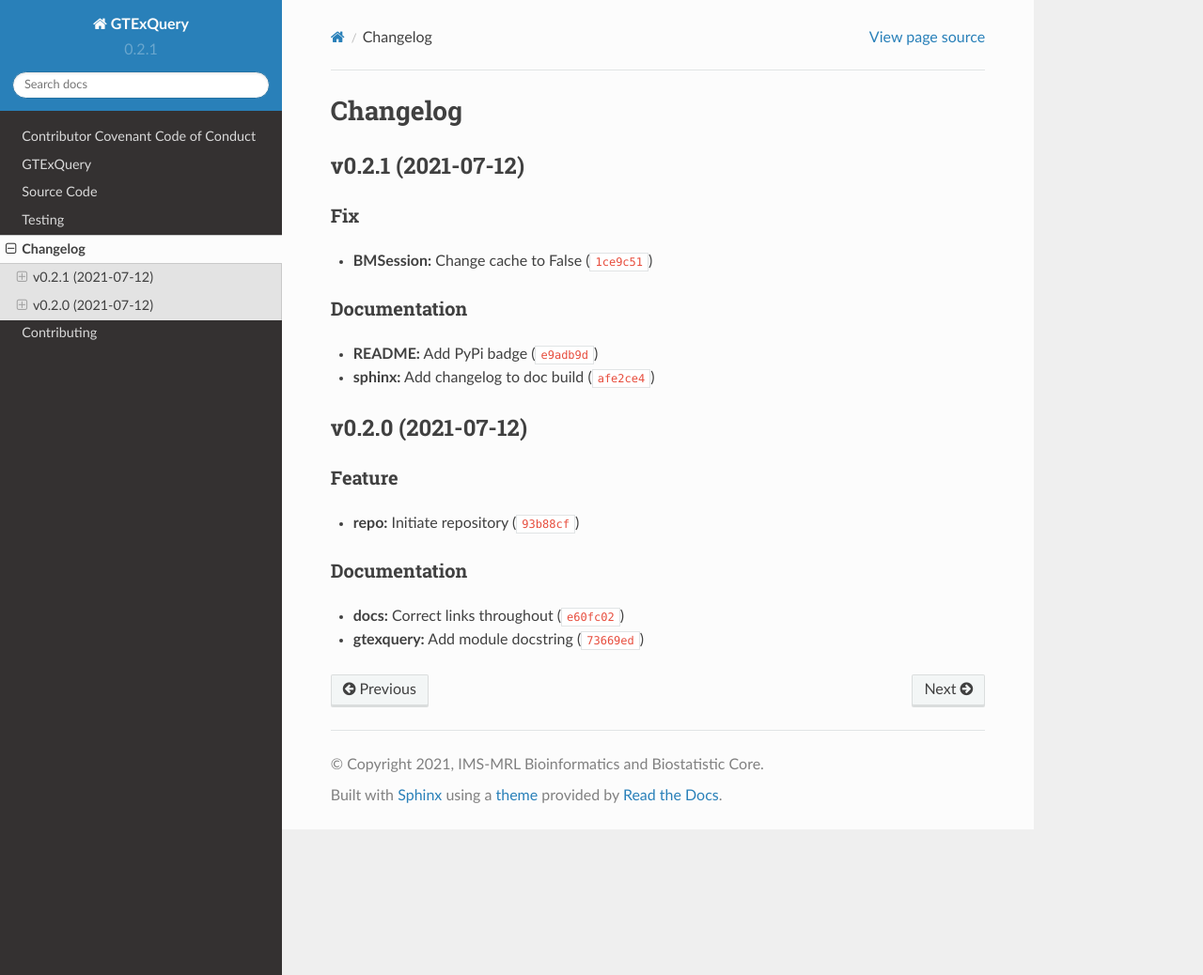
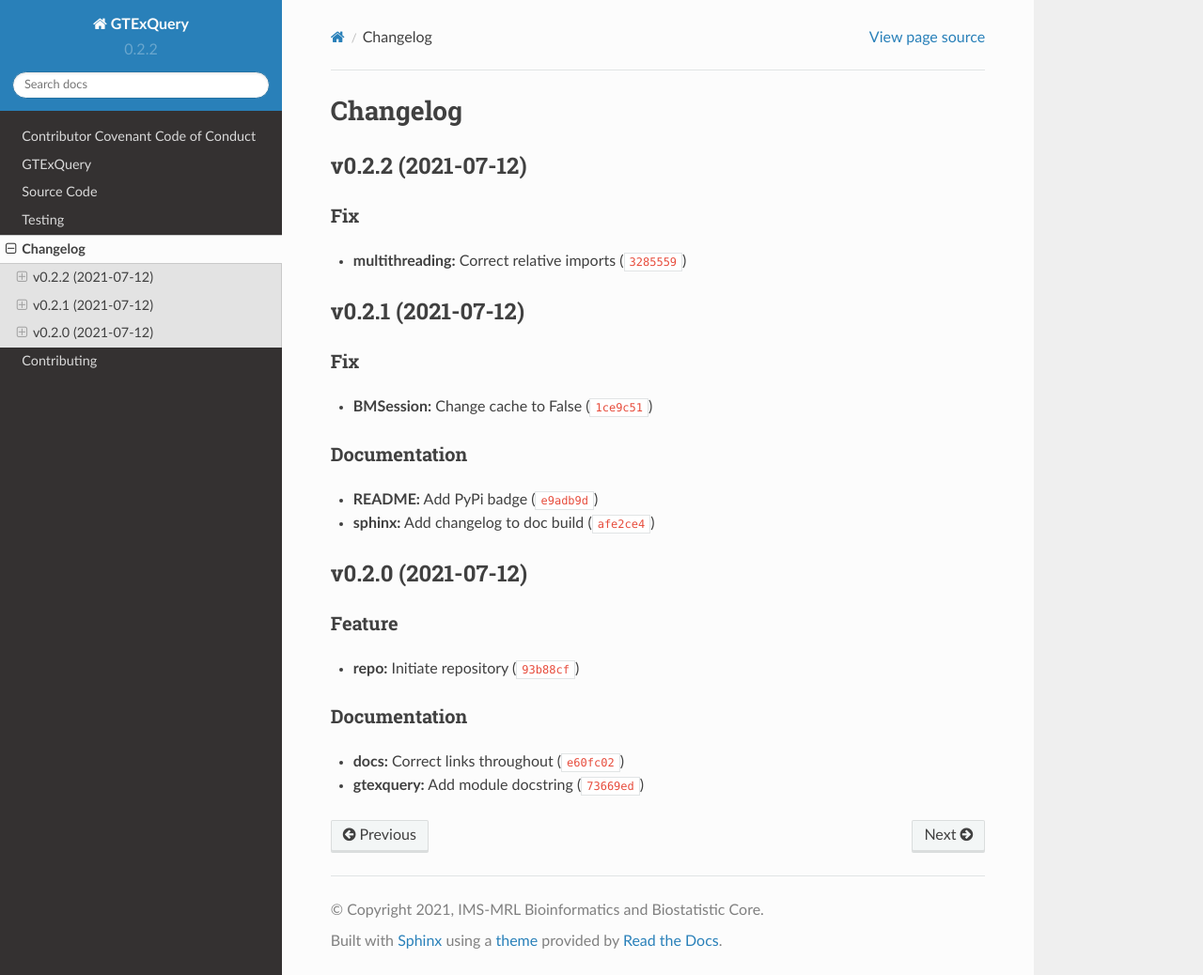
Before and after one commit to IMS-Bio2Core-Facility/GTExQuery, a Sphinx documentation site: the page built from docs/changelog.md, in a window 1280 px wide and 1038 px high. Shown: the whole window at 94% size. Built offline with Sphinx 7.4.7 and the Read the Docs theme 2.0.0, drawn with Linux system fonts in a browser that asks for light colours.

Commit message:
0.2.2
Automatically generated by python-semantic-release

```diff
--- a/CHANGELOG.md
+++ b/CHANGELOG.md
@@ -1,6 +1,10 @@
 # Changelog
 
 <!--next-version-placeholder-->
+
+## v0.2.2 (2021-07-12)
+### Fix
+* **multithreading:** Correct relative imports ([`3285559`](https://github.com/IMS-Bio2Core-Facility/GTExQuery/commit/328555968deb74c6ef44280a5ce125c17f1765d0))
 
 ## v0.2.1 (2021-07-12)
 ### Fix
--- a/docs/conf.py
+++ b/docs/conf.py
@@ -12,7 +12,7 @@ sys.path.insert(0, os.path.abspath("../gtexquery/"))
 project = "GTExQuery"
 author = "Ryan B Patterson-Cross"
 copyright = "2021, IMS-MRL Bioinformatics and Biostatistic Core"
-version = "0.2.1"
+version = "0.2.2"
 extensions = [
     "sphinx_rtd_theme",
     "sphinx.ext.autodoc",
--- a/gtexquery/__init__.py
+++ b/gtexquery/__init__.py
@@ -1,2 +1,2 @@
 """Source code for the GTExQuery Package."""
-__version__ = "0.2.1"
+__version__ = "0.2.2"
--- a/pyproject.toml
+++ b/pyproject.toml
@@ -1,6 +1,6 @@
 [tool.poetry]
 name = "gtexquery"
-version = "0.2.1"
+version = "0.2.2"
 description = "Code for handling multithreaded queries for GTEx"
 license = "MIT"
 authors = ["rbpatt2019 <rb.patterson.cross@gmail.com>"]
```
